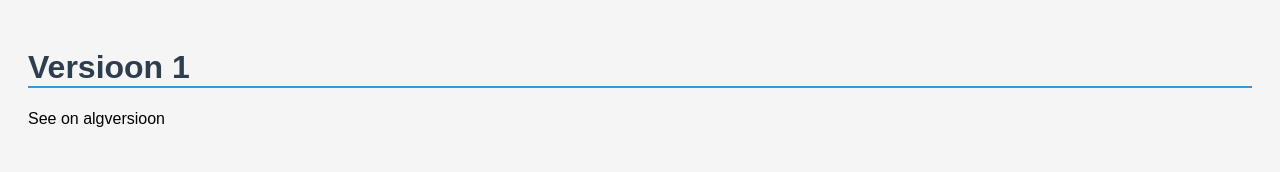
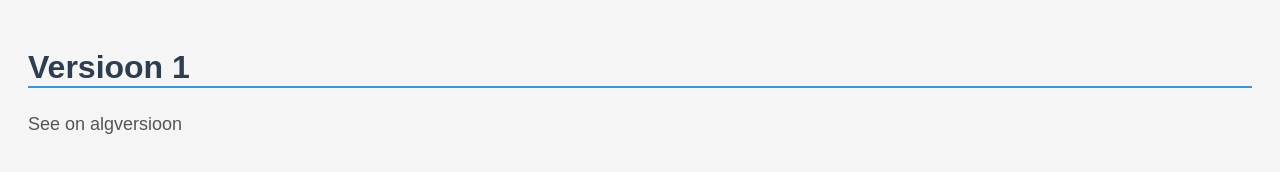
Before and after one commit to Anneli172/git-homework, a plain HTML site: page index.html in a window 1280 px wide. Drawn offline with Linux system fonts and the light colour scheme.

Commit message:
Improve paragraph styling

```diff
--- a/style.css
+++ b/style.css
@@ -8,3 +8,9 @@ h1 {
     color: #2c3e50;
     border-bottom: 2px solid #3498db;
 }
+/* Lisa style.css lõppu */
+p {
+    font-size: 18px;
+    line-height: 1.6;
+    color: #555;
+}
```
